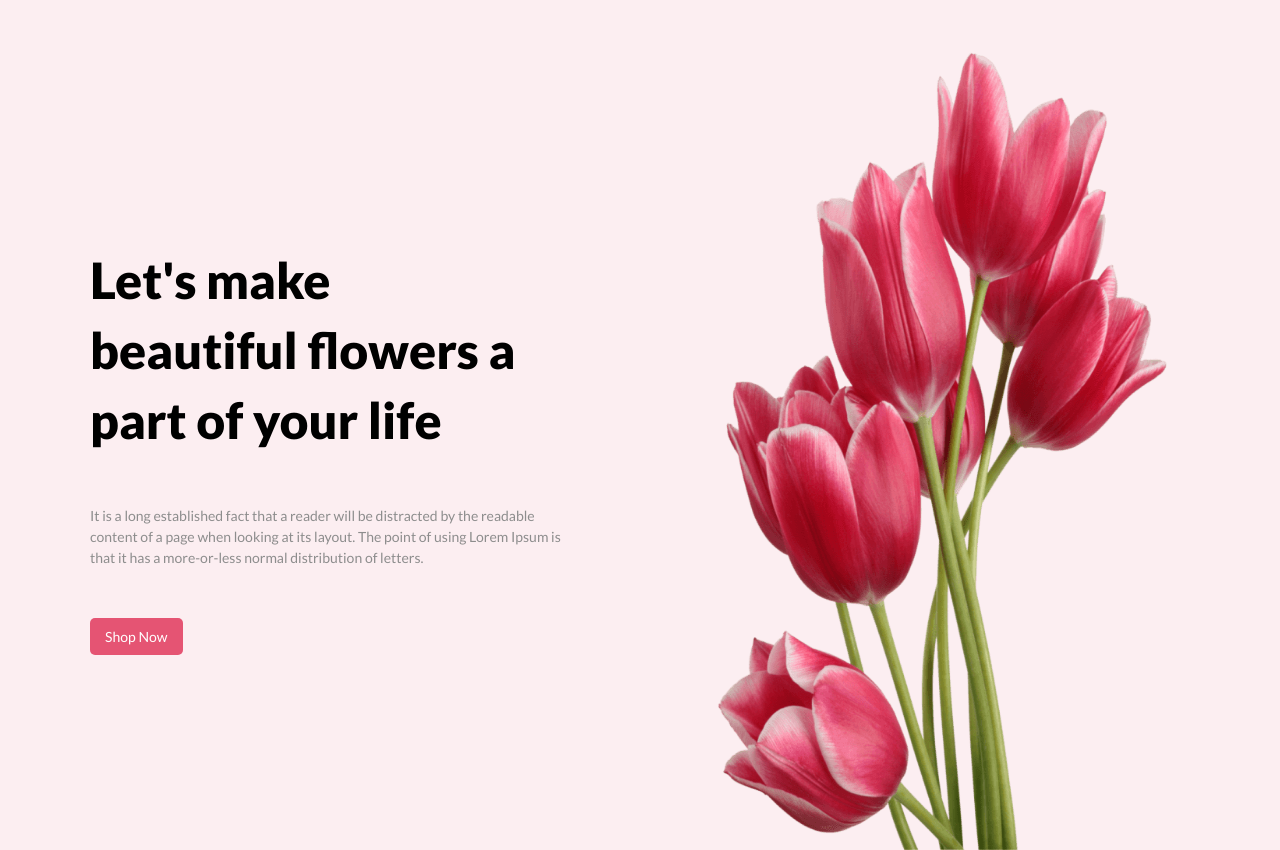
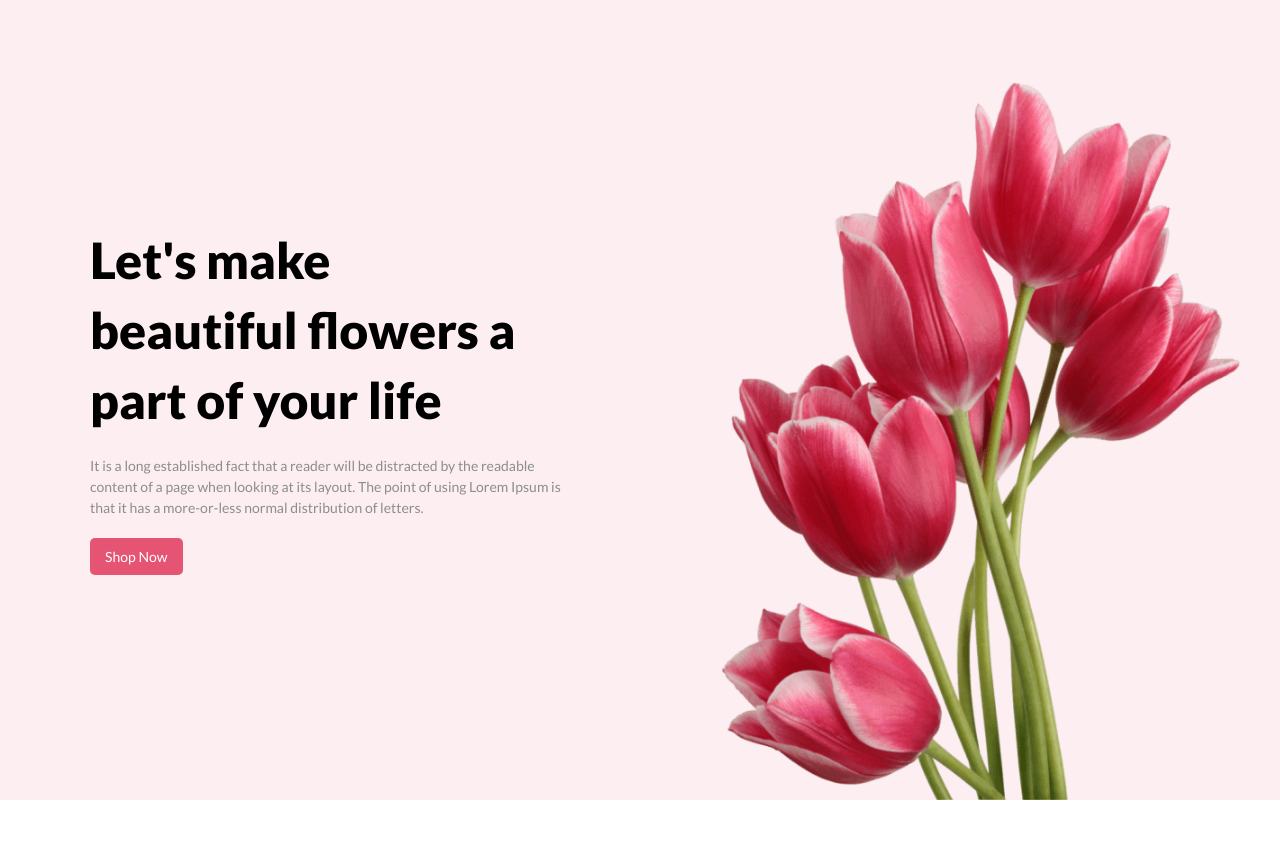
Before and after one commit to imranrabby/flower-shop, a plain HTML site: page index.html in a window 1280 px wide. Shown: the top 850 px of the page. Drawn offline with Linux system fonts and the light colour scheme.

Commit message:
Update style.css

```diff
--- a/style.css
+++ b/style.css
@@ -11,8 +11,6 @@ h3{
     text-align: center;
 }
 .section1{
-    background-color: red;
-    padding: 50px 0;
     background-color: #FCEEF1;
 }
 .container{
@@ -29,7 +27,7 @@ p{
     font-size: 14px;
     font-weight: 400;
     color: #8d8d8d;
-    padding: 50px 0;
+    padding: 20px 0;
     text-align: center;
     line-height: 150%;
 }
@@ -51,8 +49,10 @@ h3{
 
 }
 .sec1.box2 img{
-    width: 100%;
-    height: 100%;
+
+    position: absolute;
+    height: 90%;
+    bottom: 0%;
 }
 #box1{
     display: flex;
```
